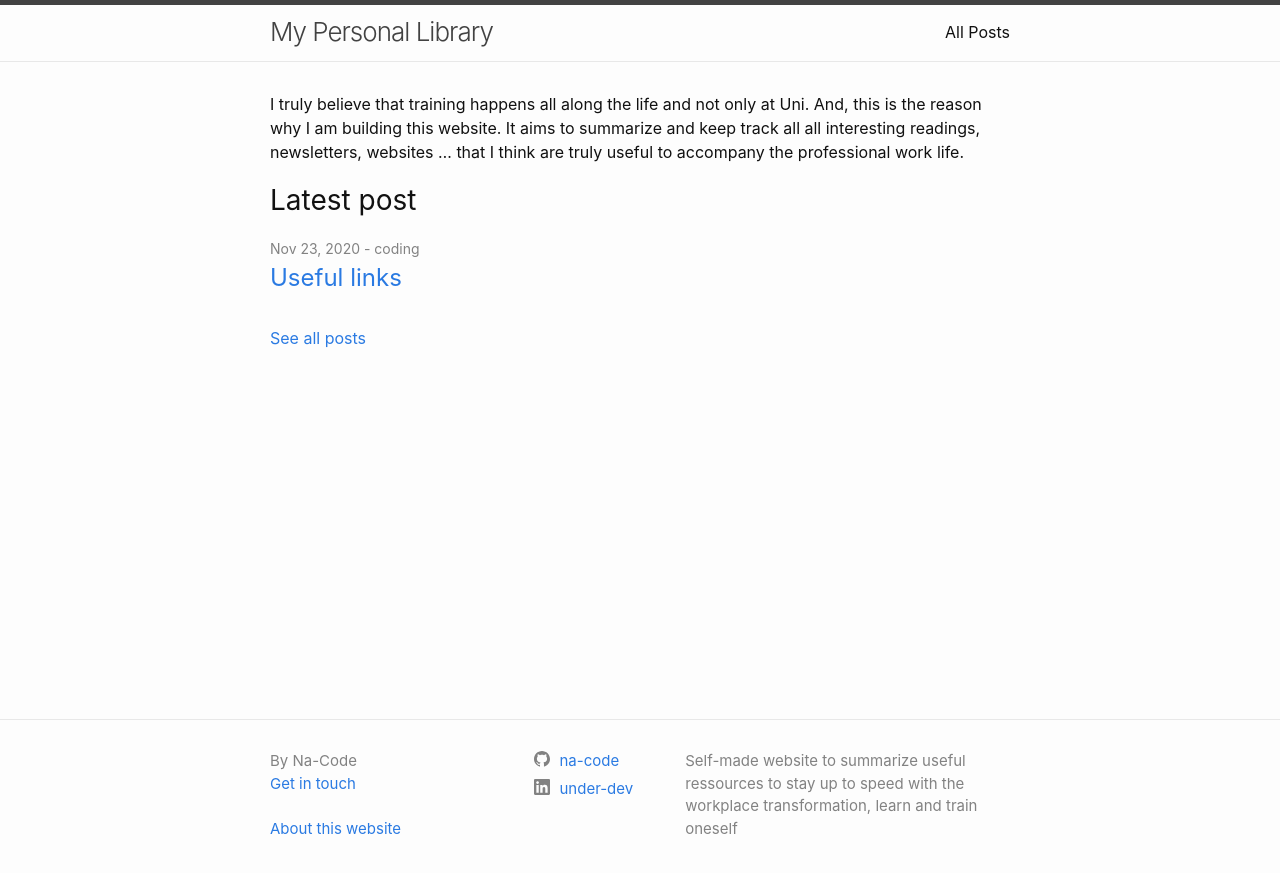
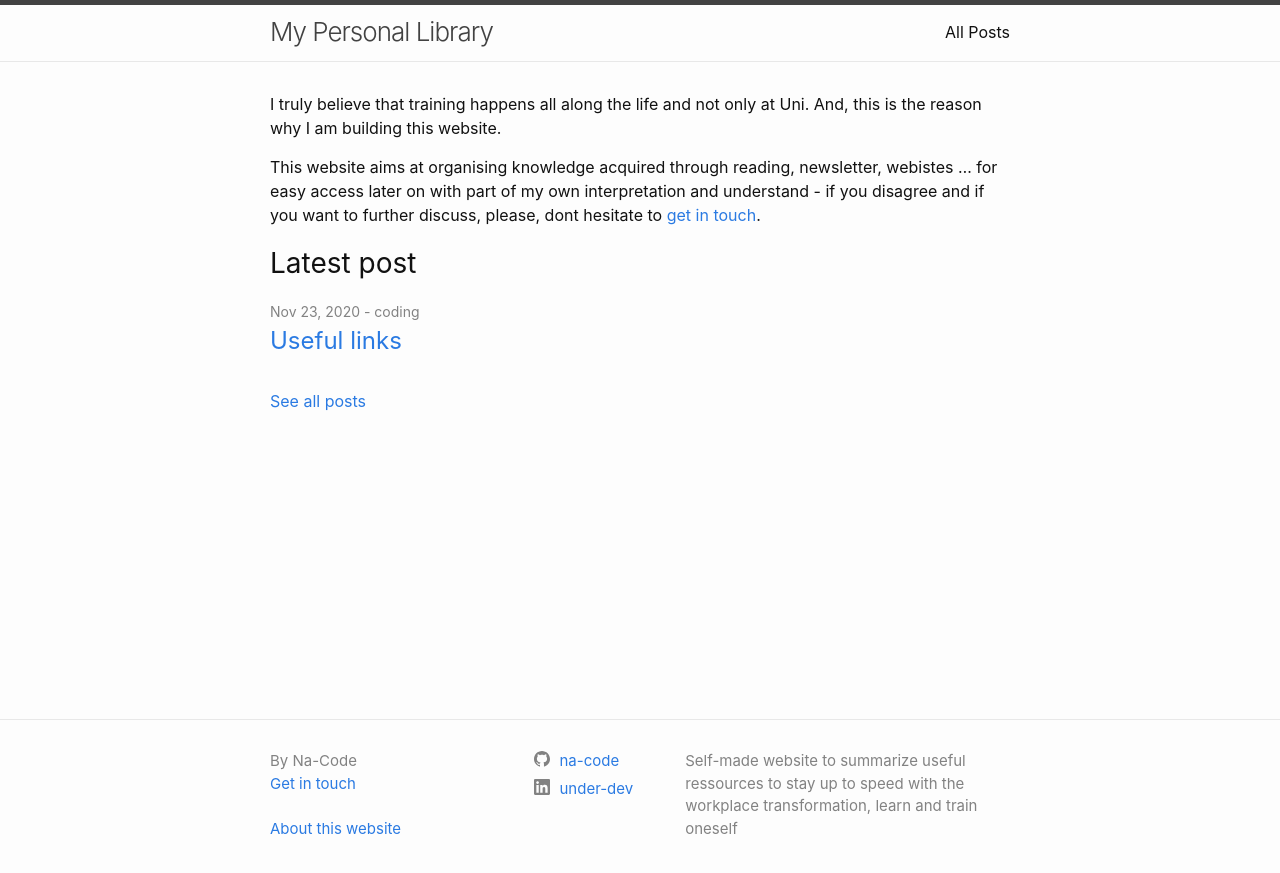
Before and after one commit to na-code/na-site, a Jekyll site: the page built from index.markdown, in a window 1280 px wide. Shown: the top 873 px of the page. Built offline with Jekyll 4.4.1, drawn with Linux system fonts in a browser that asks for light colours.

Commit message:
Update index.markdown

```diff
--- a/index.markdown
+++ b/index.markdown
@@ -5,4 +5,6 @@
 layout: home
 ---
 
-I truly believe that training happens all along the life and not only at Uni. And, this is the reason why I am building this website. It aims to summarize and keep track all all interesting readings, newsletters, websites ... that I think are truly useful to accompany the professional work life.
+I truly believe that training happens all along the life and not only at Uni. And, this is the reason why I am building this website.
+
+This website aims at organising knowledge acquired through reading, newsletter, webistes ... for easy access later on with part of my own interpretation and understand - if you disagree and if you want to further discuss, please, dont hesitate to [get in touch](na-site/pages/contact.html).
```
